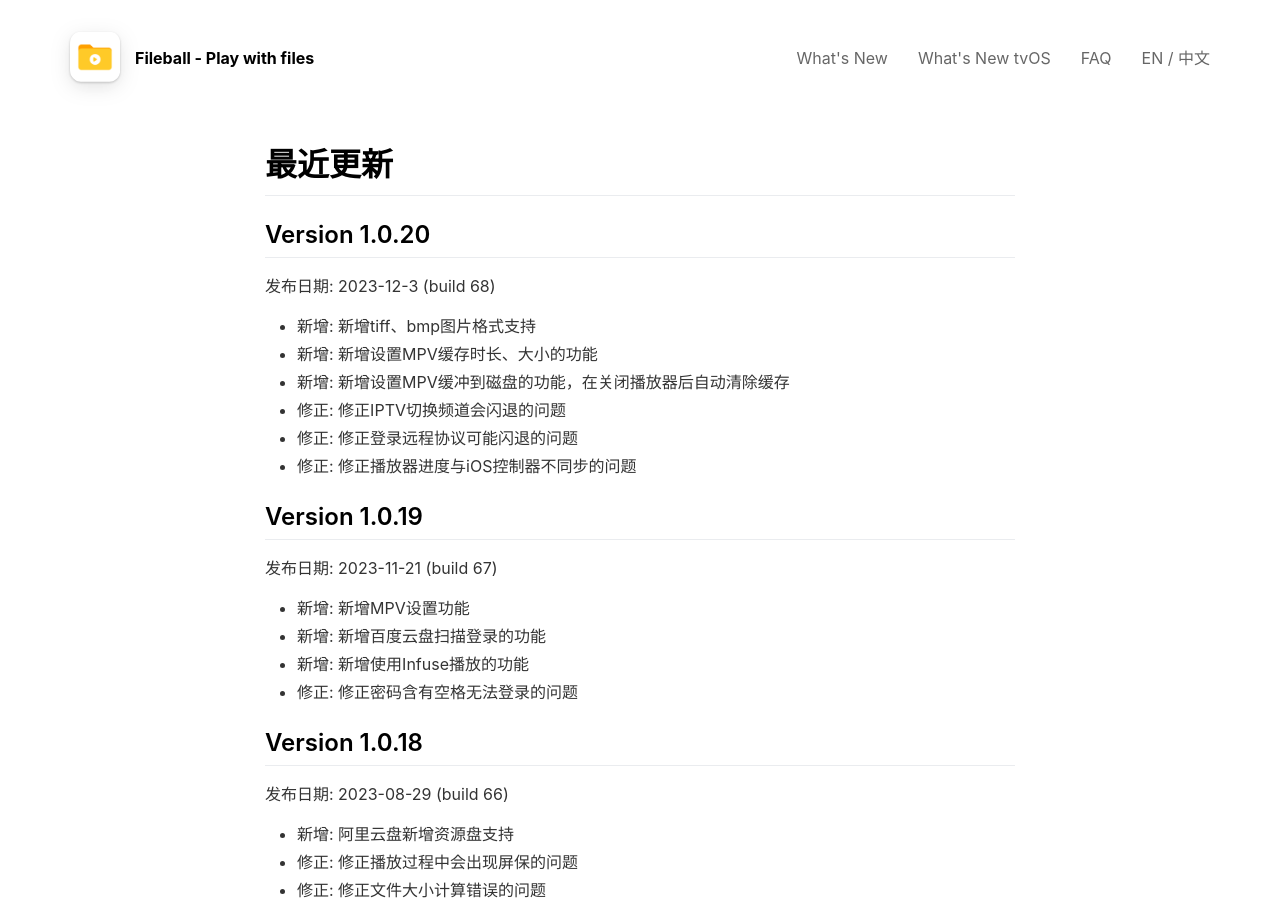
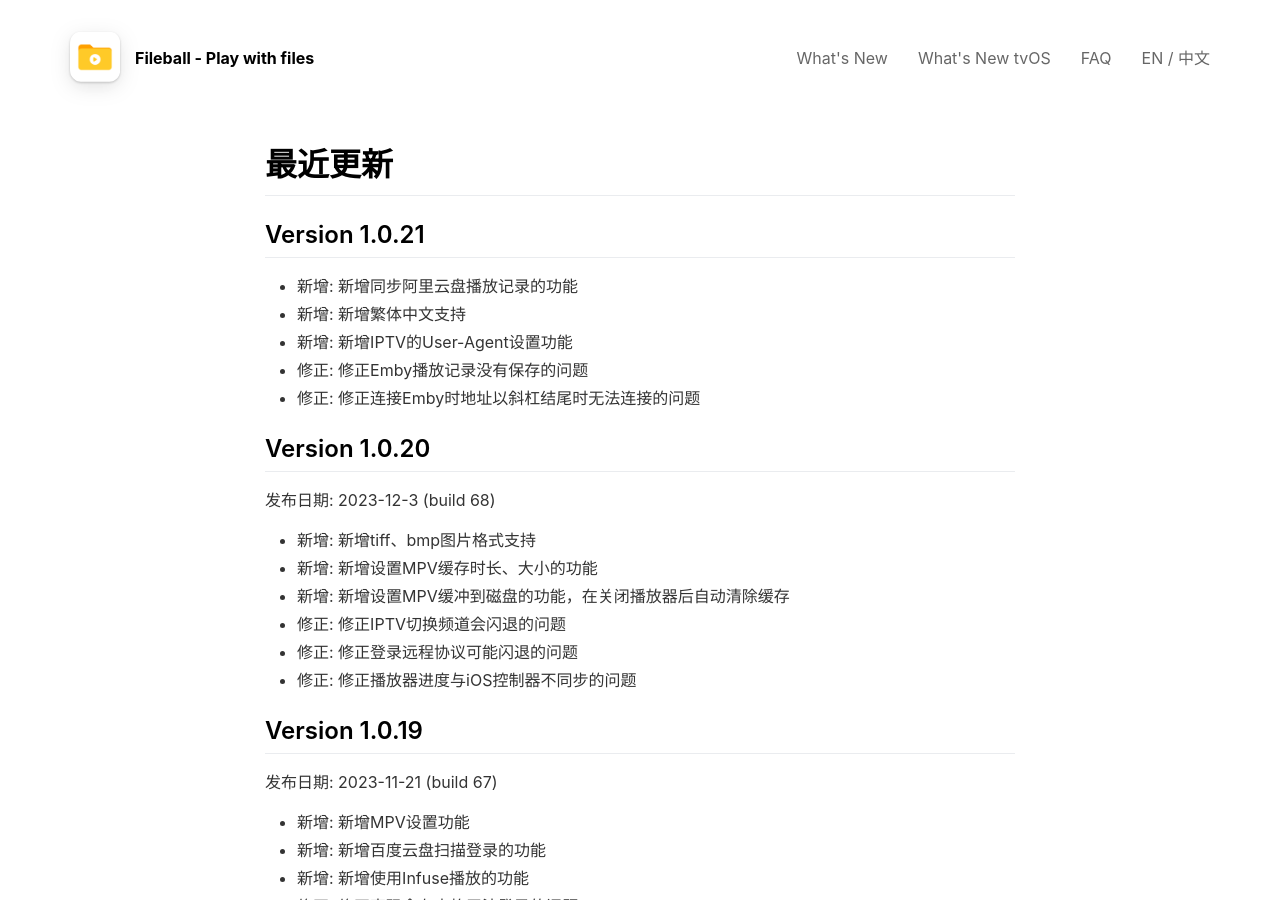
Before and after one commit to alexiscn/fileball.app, a Jekyll site: the page built from _pages/cn/changelog_tv.md, in a window 1280 px wide and 900 px high. Built offline with Jekyll 4.4.1, drawn with Linux system fonts in a browser that asks for light colours; nearby versions of some CDN libraries.

Commit message:
update changelog

```diff
--- a/_pages/cn/changelog_tv.md
+++ b/_pages/cn/changelog_tv.md
@@ -7,6 +7,14 @@ locale: cn
 ---
 
 # 最近更新
+
+## **Version 1.0.21**
+
+- 新增: 新增同步阿里云盘播放记录的功能
+- 新增: 新增繁体中文支持
+- 新增: 新增IPTV的User-Agent设置功能
+- 修正: 修正Emby播放记录没有保存的问题
+- 修正: 修正连接Emby时地址以斜杠结尾时无法连接的问题
 
 ## **Version 1.0.20**
 
```
Also changed, not shown: _pages/changlog_tv.md (+7 -0 lines).
